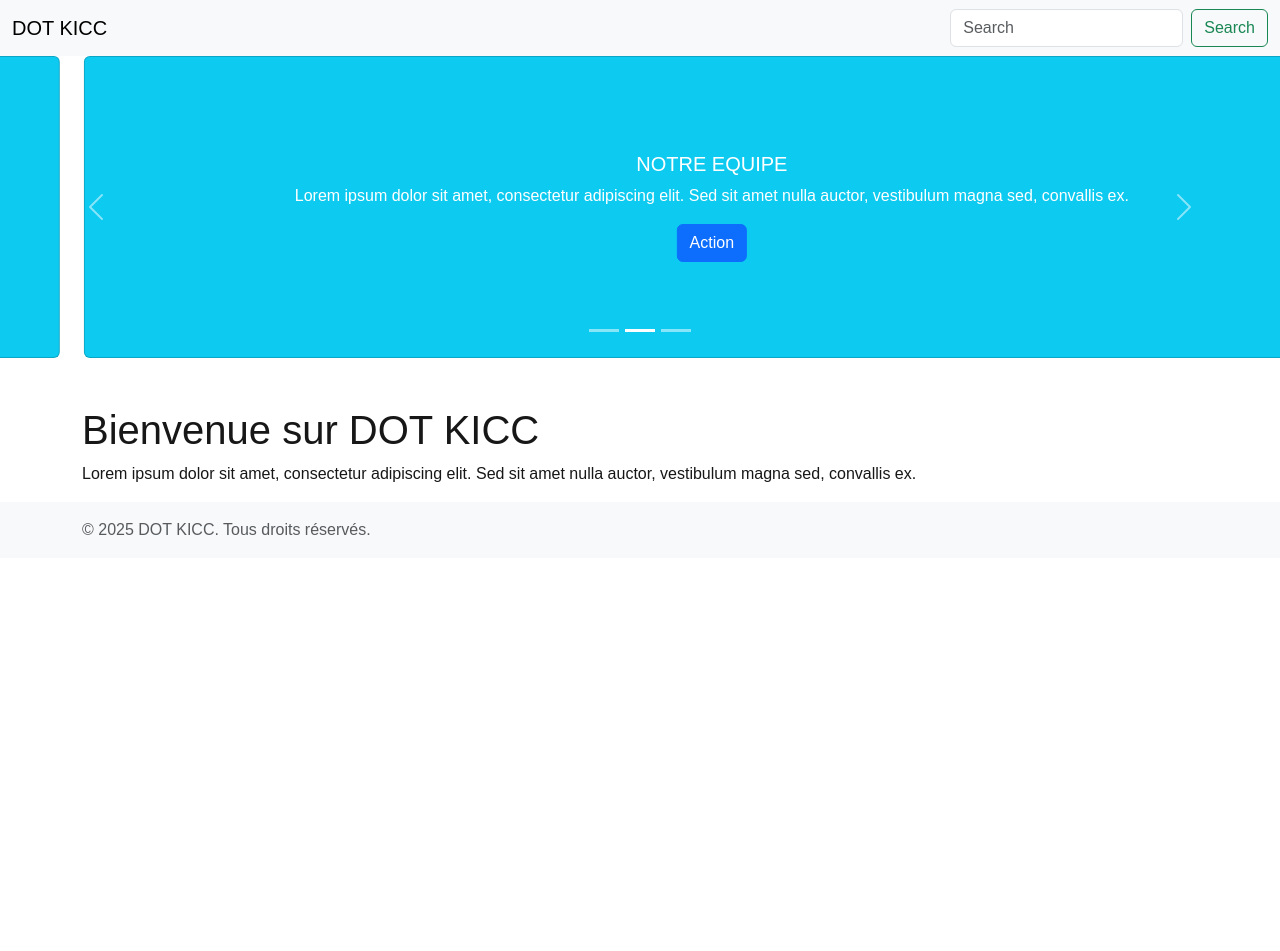
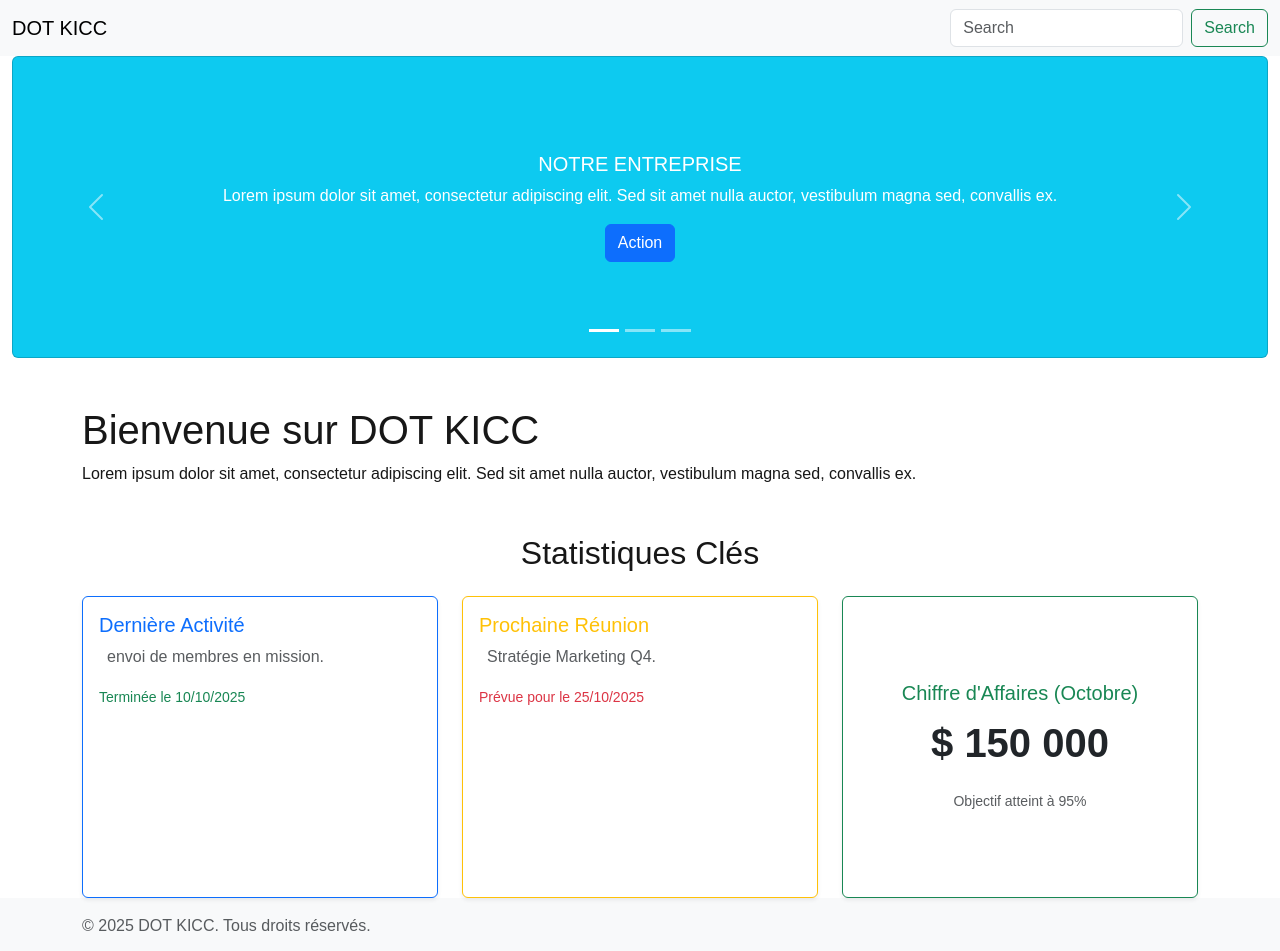
Before and after one commit to sedidia/dotkicc, a Next.js app: page / in a window 1280 px wide. Shown: the top 951 px of the page. Before the commit the page ends 800 px from the top, so only its background shows below. Built offline with nearby package versions, Linux system fonts and the light colour scheme.

Commit message:
add key statistics element

```diff
--- a/src/app/page.tsx
+++ b/src/app/page.tsx
@@ -96,6 +96,50 @@ export default function HomePage() {
         </p>
       </div>
 
+      <div className="container mt-5">
+        <h2 className="mb-4 text-center">Statistiques Clés</h2>
+
+        <div className="row g-4">
+
+            <div className="col-12 col-md-6 col-lg-4">
+                <div className="card h-100 shadow-sm border-primary">
+                    <div className="card-body">
+                        <h5 className="card-title text-primary">Dernière Activité</h5>
+                        <p className="card-text text-muted">
+                            <i className="bi bi-calendar-check me-2"></i> envoi de membres en mission.
+                        </p>
+                        <p className="card-text"><small className="text-success">Terminée le 10/10/2025</small></p>
+                    </div>
+                </div>
+            </div>
+
+            <div className="col-12 col-md-6 col-lg-4">
+                <div className="card h-100 shadow-sm border-warning">
+                    <div className="card-body">
+                        <h5 className="card-title text-warning">Prochaine Réunion</h5>
+                        <p className="card-text text-muted">
+                            <i className="bi bi-clock me-2"></i> Stratégie Marketing Q4.
+                        </p>
+                        <p className="card-text"><small className="text-danger">Prévue pour le 25/10/2025</small></p>
+                    </div>
+                </div>
+            </div>
+
+            <div className="col-12 col-md-12 col-lg-4">
+                <div className="card h-100 shadow-sm border-success">
+                    <div className="card-body text-center d-flex flex-column justify-content-center">
+                        <h5 className="card-title text-success">Chiffre d'Affaires (Octobre)</h5>
+                        <p className="card-text fs-1 fw-bold text-dark">
+                            $ 150 000
+                        </p>
+                        <p className="card-text"><small className="text-muted">Objectif atteint à 95%</small></p>
+                    </div>
+                </div>
+            </div>
+
+        </div>
+    </div>
+
       {/* Pied de page */}
       <footer className="footer mt-auto py-3 bg-light">
         <div className="container">
```
